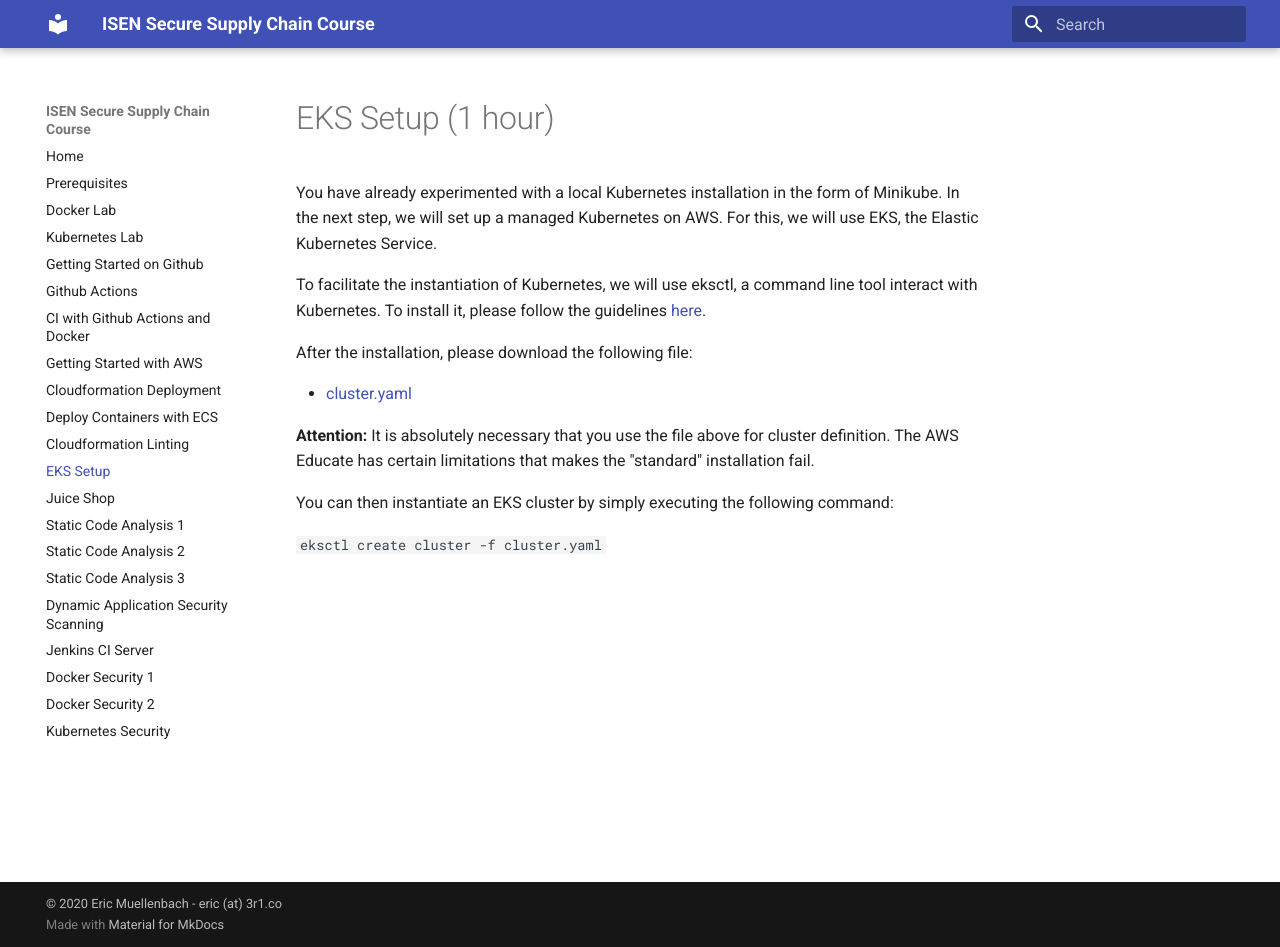
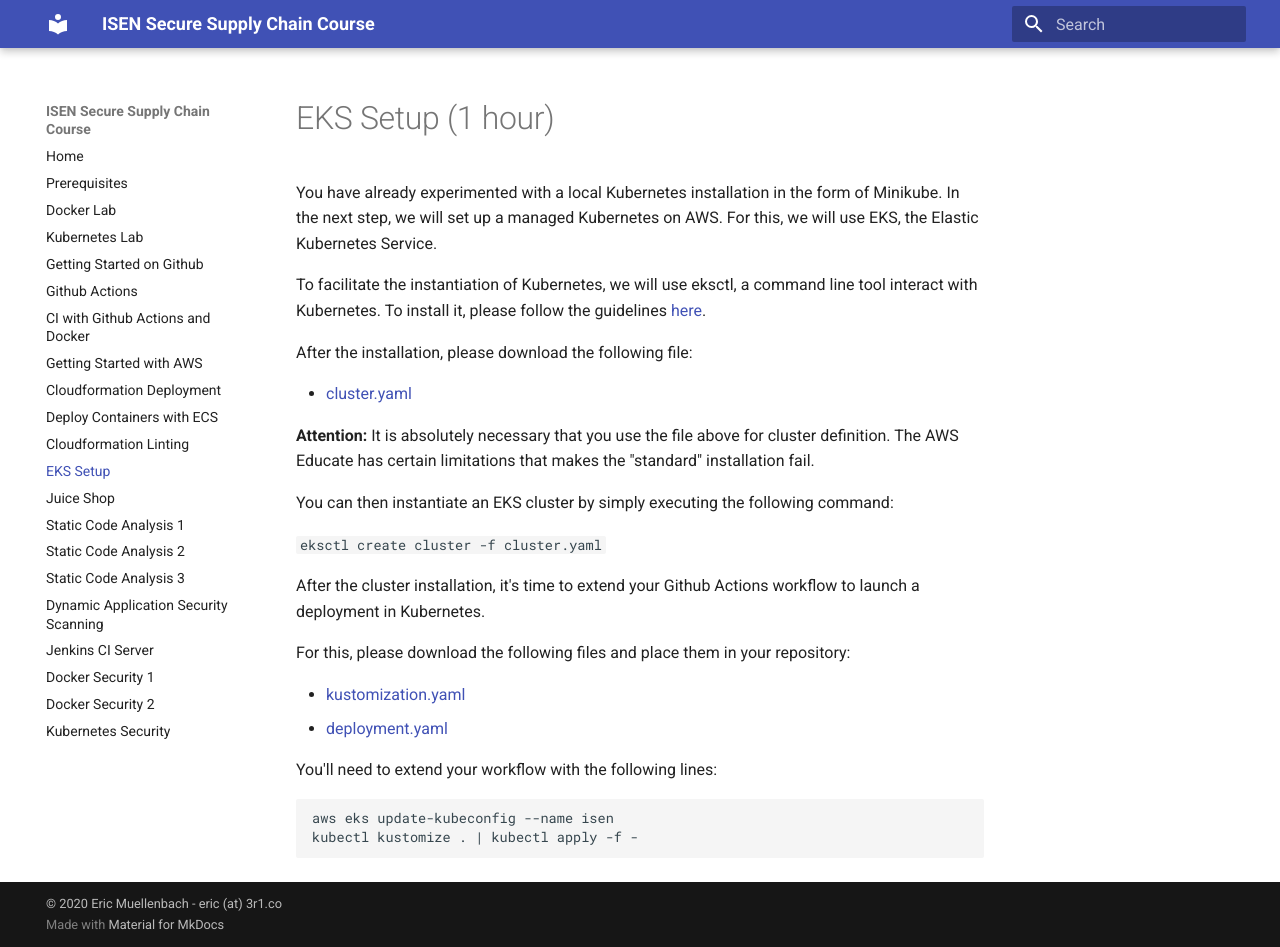
Before and after one commit to 3r1co/ssc, an MkDocs documentation site: the page built from docs/eks.md, in a window 1280 px wide and 947 px high. Built offline with MkDocs 1.6.1 and Material for MkDocs 9.7.7, drawn with Linux system fonts in a browser that asks for light colours.

Commit message:
Add sample

```diff
--- a/docs/eks.md
+++ b/docs/eks.md
@@ -16,3 +16,15 @@
 You can then instantiate an EKS cluster by simply executing the following command:
 
 `eksctl create cluster -f cluster.yaml`
+
+After the cluster installation, it's time to extend your Github Actions workflow to launch a deployment in Kubernetes.
+
+For this, please download the following files and place them in your repository:
+
+- [kustomization.yaml](./files/kubernetes/kustomization.yaml)
+- [deployment.yaml](./files/kubernetes/deployment.yaml)
+
+You'll need to extend your workflow with the following lines:
+
+    aws eks update-kubeconfig --name isen
+    kubectl kustomize . | kubectl apply -f -
```
Also changed, not shown: docs/files/kubernetes/deployment.yaml (+12 -0 lines).
